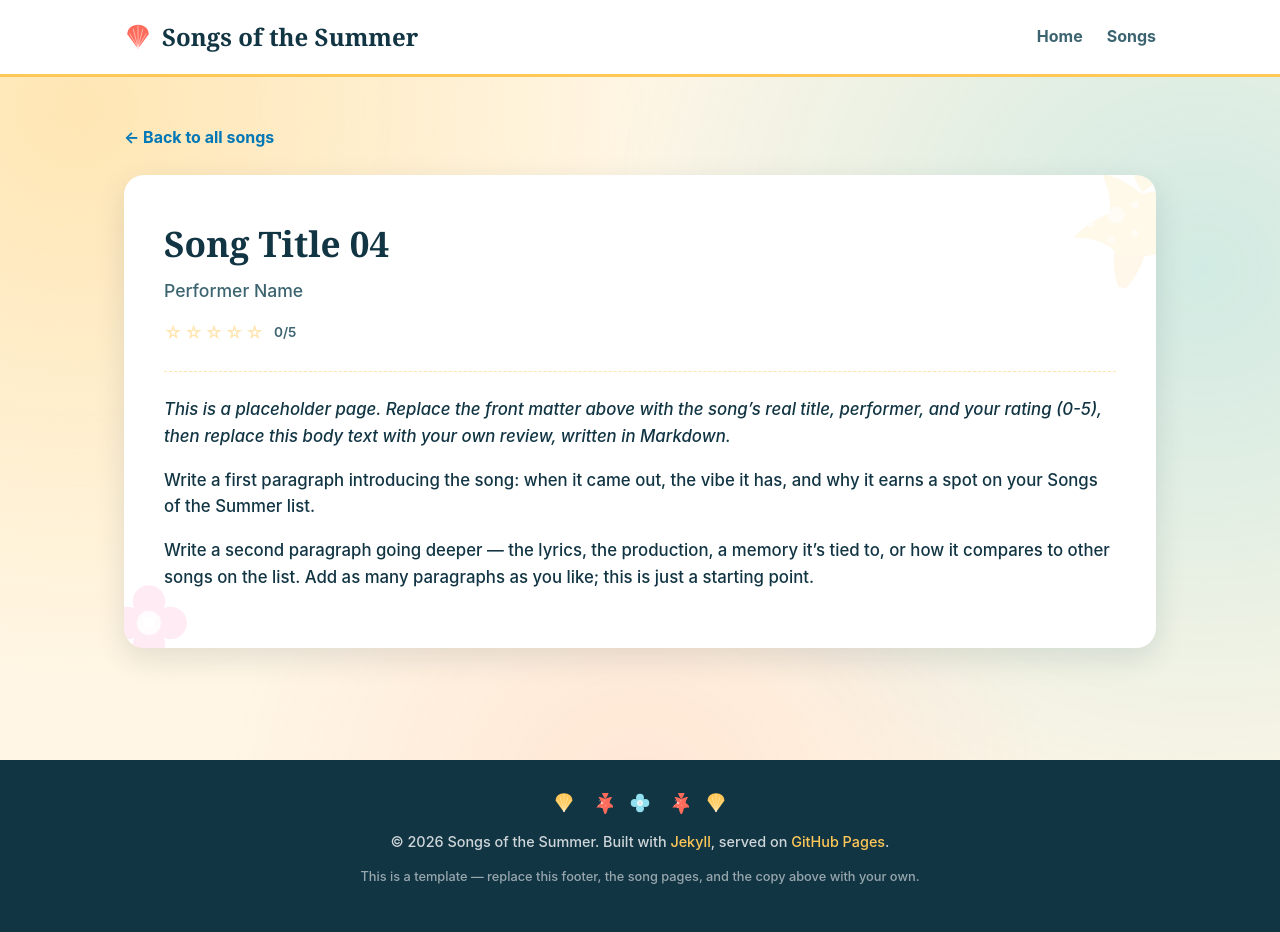
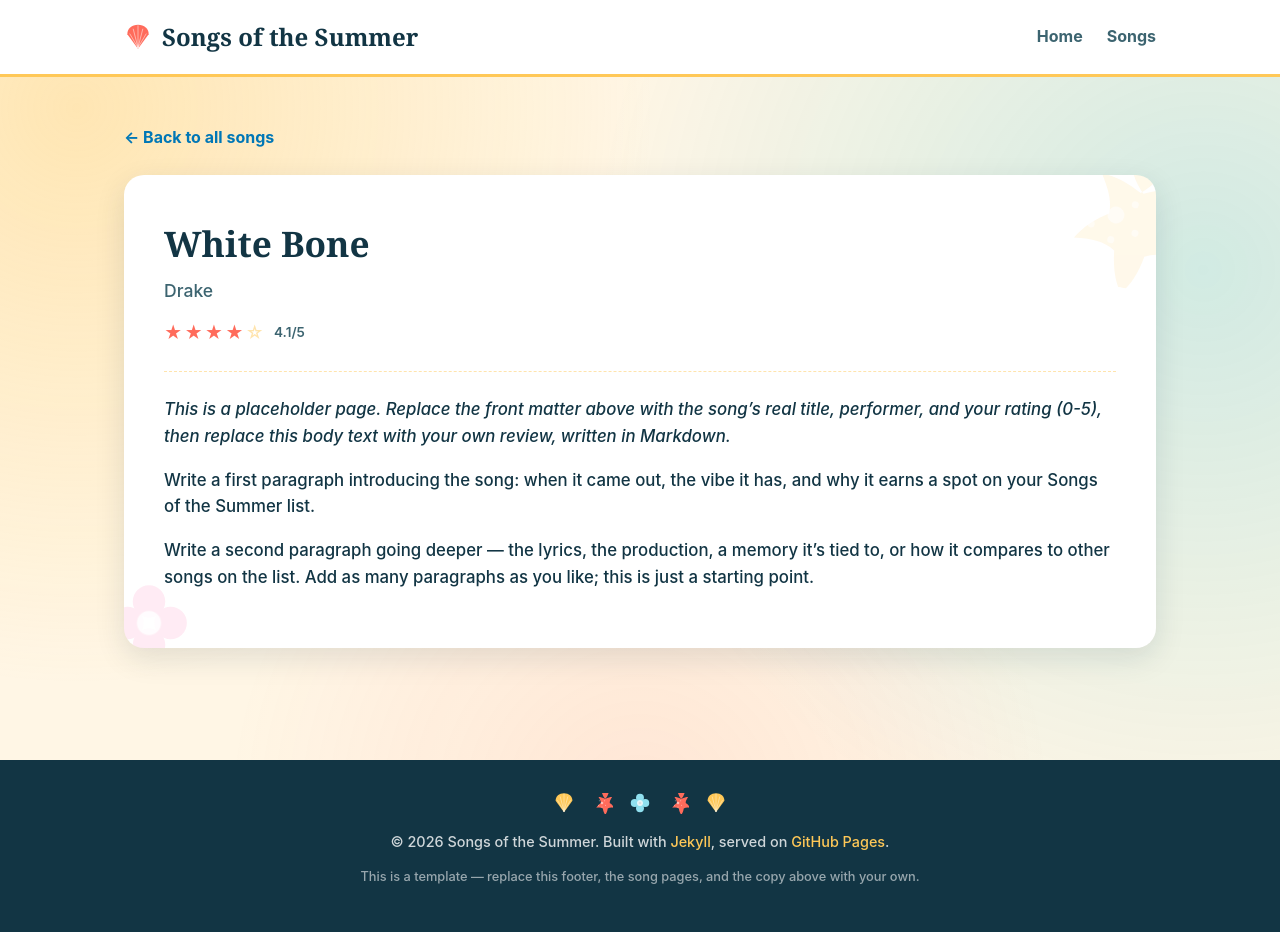
Before and after one commit to Jacobw23-Coder/songsofthesummer26, a Jekyll site: the page built from _songs/song-04.md, in a window 1280 px wide. Built offline with Jekyll 4.4.1, drawn with Linux system fonts in a browser that asks for light colours.

Commit message:
Update song details for song number 4

```diff
--- a/_songs/song-04.md
+++ b/_songs/song-04.md
@@ -1,8 +1,8 @@
 ---
 song_number: 4
-title: "Song Title 04"
-performer: "Performer Name"
-rating: 0
+title: "White Bone"
+performer: "Drake"
+rating: 4.1
 ---
 
 _This is a placeholder page. Replace the front matter above with the song's real
```
